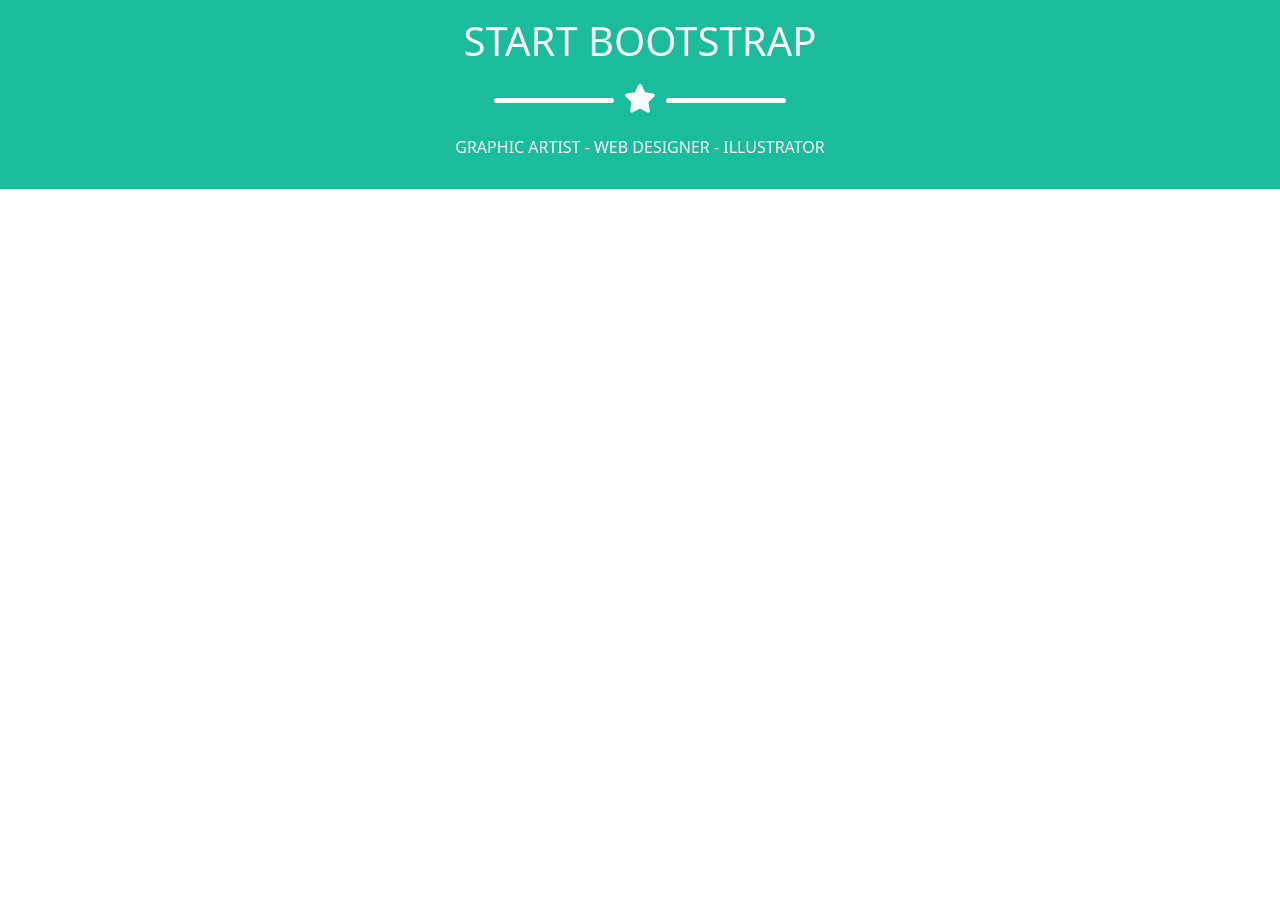
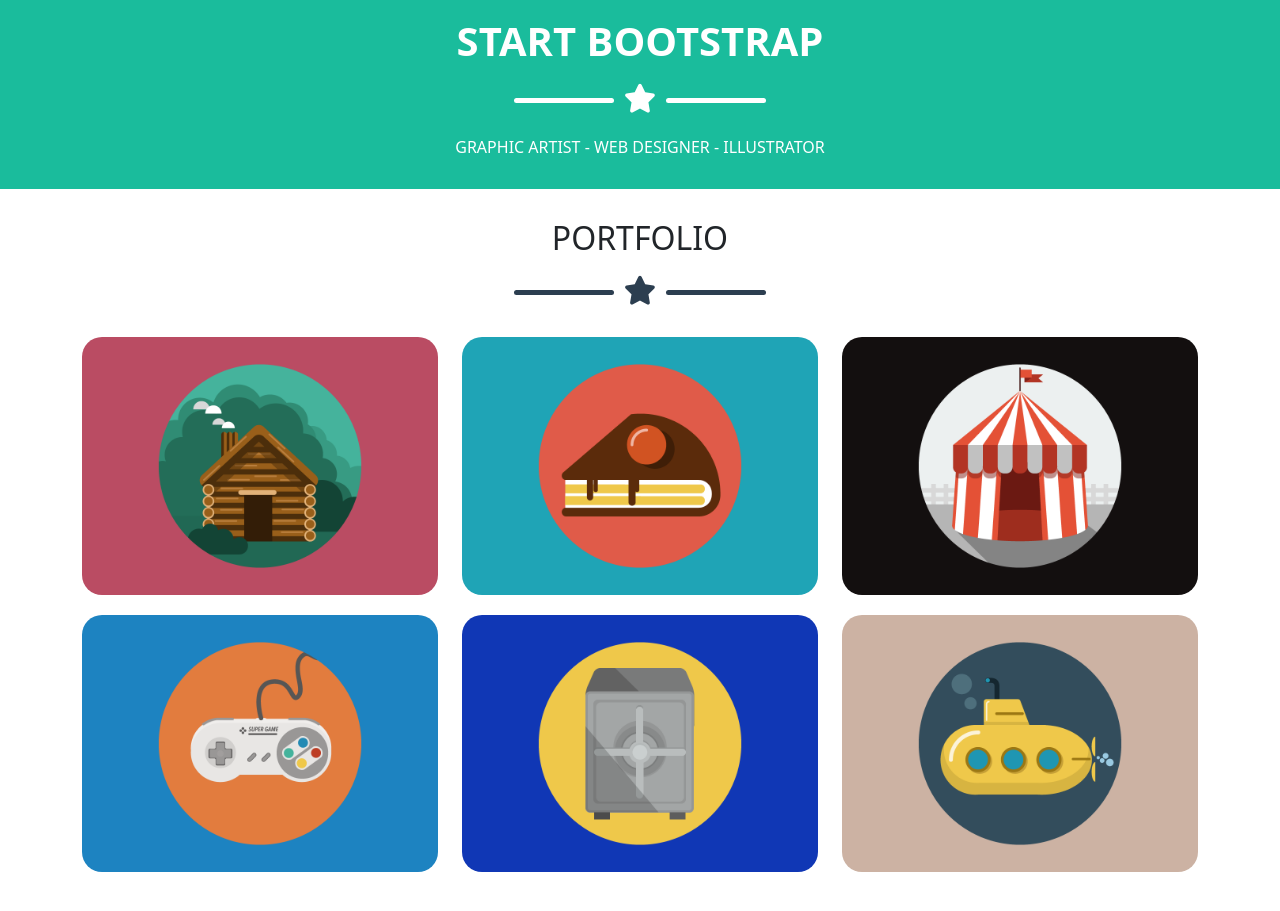
Before and after one commit to lollobianco/html-css-bootstrap-freelancer, a plain HTML site: page index.html in a window 1280 px wide. Shown: the part 339-1250 px from the top of the page. Before the commit the page ends 800 px from the top, so only its background shows below. Drawn offline with nearby package versions, Linux system fonts and the light colour scheme.

Commit message:
Section portfolio terminata

```diff
--- a/assets/css/style.css
+++ b/assets/css/style.css
@@ -1,5 +1,14 @@
 section{
    padding: 30px 0;
+}
+
+img{
+   width: 100%;
+   border-radius: 20px;
+}
+
+#portfolio img{
+   margin: 10px 0;
 }
 
 .bg-darkblue{
@@ -17,10 +26,13 @@ section{
 
 .line{
    display: inline-block;
-   background-color: white;
    height: 5px;
    border-radius: 5px;
-   width: 120px;
+   width: 100px;
+}
+
+.line-1-color{
+   background-color: white;
 }
 
 .fa-star{
@@ -36,3 +48,11 @@ section{
 .divider-container{
    margin: 20px 0;
 }
+
+.line-2-color{
+   background-color: #2C3E50;
+}
+
+.star-2-color{
+   color: #2C3E50;
+}
--- a/index.html
+++ b/index.html
@@ -20,14 +20,14 @@
    <header>
       <nav class="navbar navbar-expand-md navbar-dark bg-darkblue">
          <div class="container">
-           <a class="navbar-brand" href="#">START BOOTSTRAP</a>
+           <a class="navbar-brand fw-semibold" href="#">START BOOTSTRAP</a>
            <button class="navbar-toggler" type="button" data-bs-toggle="collapse" data-bs-target="#navbarNav" aria-controls="navbarNav" aria-expanded="false" aria-label="Toggle navigation">
              <span class="navbar-toggler-icon"></span>
            </button>
            <div class="collapse navbar-collapse" id="navbarNav">
              <ul class="navbar-nav ms-auto">
                <li class="nav-item">
-                 <a class="nav-link active" aria-current="page" href="#">PORTFOLIO</a>
+                 <a class="nav-link active" aria-current="page" href="#portfolio">PORTFOLIO</a>
                </li>
                <li class="nav-item">
                  <a class="nav-link" href="#">ABOUT</a>
@@ -48,18 +48,71 @@
          <div class="container text-white text-center">
 
             <img src="./assets/img/avatar.svg" alt="avatar" id="avatar">
-            <h1 class="title">START BOOTSTRAP</h1>
+            <h1 class="title fw-semibold">START BOOTSTRAP</h1>
 
             <div class="divider-container d-flex justify-content-center align-items-center">
-               <span class=" line"></span>
-               <span><i class="fa-solid fa-star"></i></span>
-               <span class=" line"></span>
+               <span class="line line-1-color"></span>
+               <span><i class="fa-solid fa-star star-1-color"></i></span>
+               <span class="line line-1-color"></span>
             </div>
 
             <span>GRAPHIC ARTIST - WEB DESIGNER - ILLUSTRATOR</span>
 
          </div>
 
+      </section>
+
+      <section class="" id="portfolio">
+         <div class="text-center">
+            <h2>PORTFOLIO</h2>
+            <div class="divider-container d-flex justify-content-center align-items-center">
+               <span class="line line-2-color"></span>
+               <span><i class="fa-solid fa-star star-2-color"></i></span>
+               <span class="line line-2-color"></span>
+            </div>
+            <div class="container-md">
+
+               <div class="row">
+
+                  <div class="col-12 col-md-6 col-lg-4">
+
+                     <img src="./assets/img/cabin.png" alt="cabin">
+
+                  </div>
+
+                  <div class="col-12 col-md-6 col-lg-4">
+
+                     <img src="./assets/img/cake.png" alt="cake">
+
+                  </div>
+
+                  <div class="col-12 col-md-6 col-lg-4">
+
+                     <img src="./assets/img/circus.png" alt="circus">
+
+                  </div>
+
+                  <div class="col-12 col-md-6 col-lg-4">
+
+                     <img src="./assets/img/game.png" alt="game">
+
+                  </div>
+
+                  <div class="col-12 col-md-6 col-lg-4">
+
+                     <img src="./assets/img/safe.png" alt="safe">
+
+                  </div>
+
+                  <div class="col-12 col-md-6 col-lg-4">
+
+                     <img src="./assets/img/submarine.png" alt="submarine">
+
+                  </div>
+               </div>
+
+            </div>
+         </div>
       </section>
    </main>
 
```
